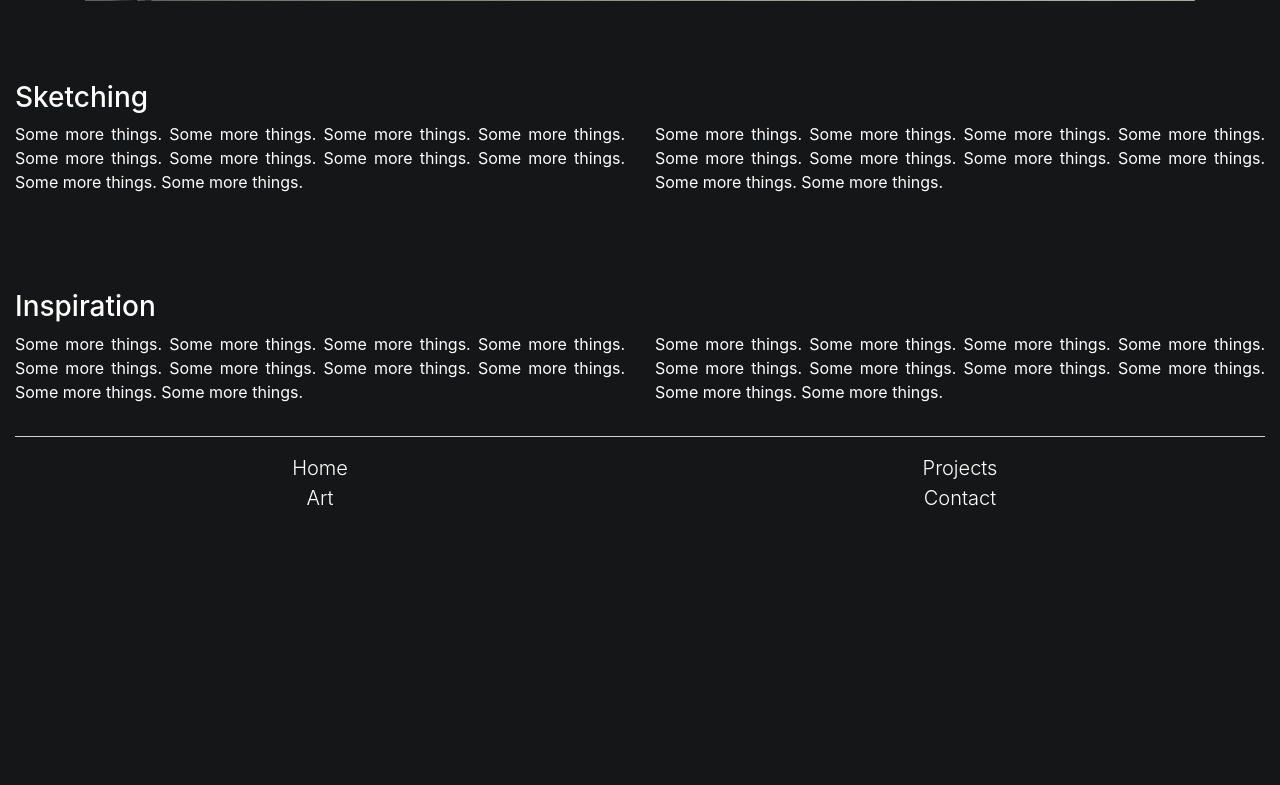
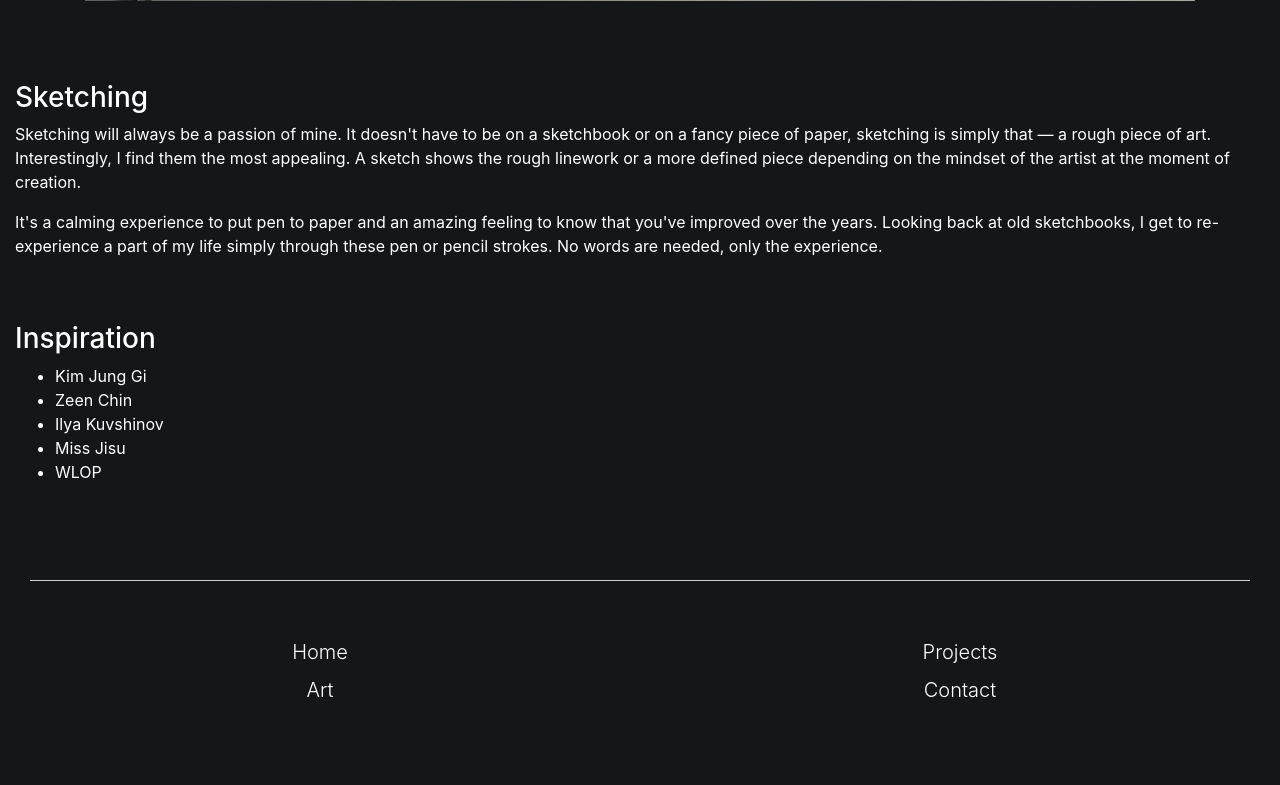
Before and after one commit to MicrowaveChan/Personal_Website, a Flask app: page /art in a window 1280 px wide. Shown: the part 1244-2029 px from the top of the page. Before the commit the page ends 1750 px from the top, so only its background shows below. Run offline with Flask 2, Linux system fonts and the light colour scheme; some libraries are stand-ins or nearby versions.

Commit message:
reworked the templates and added info

```diff
--- a/personal_website/static/css/style.css
+++ b/personal_website/static/css/style.css
@@ -3,13 +3,14 @@ body{
     background-color: #151617;
 }
 
+
 .jumbotron-bg{
+    height: 100vh;
     color: inherit;
     border-radius: 0;
     background-image: url('../img/bg1.jpg');
     background-size: cover;
     background-repeat: no-repeat;
-    min-height: 800px;
 }
 
 .my-light{
@@ -44,6 +45,10 @@ a:link , a:visited, a:active {
     margin-top : 5rem;
 }
 
+.margin-bot{
+    margin-bottom: 5rem;
+}
+
 .display-5 {
   font-size: 2rem;
   font-weight: 500;
--- a/personal_website/static/data/projects.csv
+++ b/personal_website/static/data/projects.csv
@@ -2,4 +2,3 @@ id,Project,url,Description,Language,Status
 1,Blackjack,https://github.com/MicrowaveChan/blackjack,Text-based blackjack,Python,WIP
 2,Personal Website,https://github.com/MicrowaveChan/Personal_Website,This website using bootstrap/flask,html/ python,WIP
 3,TicTacToe,https://github.com/MicrowaveChan/tic-tac-toe,TicTacToe using java swing/awt,java,WIP
-4,Dummy Project,,It's not real,java,Complete
--- a/personal_website/static/data/skills.csv
+++ b/personal_website/static/data/skills.csv
@@ -1,5 +1,4 @@
 Skill,Description,,,
-Software Development,Design and create new software,Modify and test existing software used in a broad range of businesses and industries,Development using Java,Development using Python
-Web Development,"Ability to create dynamic and user friendly front-end pages using Bootstrap, html and css.",Design and create functional back-end web services using Flask and SQL databases.,,
+Software Development,Design and create new software using Java/C#,Automation with Python
+Web Development,"Create dynamic and user friendly front-end pages using Bootstrap, html and css","Functional back-end web services using Flask, Javascript and SQL databases",,
 Community,Open source projects available on GitHub,,,
-Dummy Skill,Please note that all above skills are just dummy data and not an accurate representation of reality ( for now :) ),,,
--- a/personal_website/templates/art.html
+++ b/personal_website/templates/art.html
@@ -54,42 +54,41 @@
   </div>
 
   <div class="container-fluid margin-top">
-    <div class="row text-justify">
-      <div class="col-md-12">
+    <div class="row">
+      <div class="col-md-9">
         <h3>Sketching</h3>
       </div>
-      <div class="col-md-6">
+      <div class="col-md-12">
         <p>
-          Some more things. Some more things. Some more things. Some more things. Some more things.
-          Some more things. Some more things. Some more things. Some more things. Some more things.
+          Sketching will always be a passion of mine. It doesn't have to be on a sketchbook or on a
+          fancy piece of paper, sketching is simply that — a rough piece of art. Interestingly, I find
+          them the most appealing. A sketch shows the rough linework or a more defined piece depending
+          on the mindset of the artist at the moment of creation.
         </p>
-      </div>
-      <div class="col-md-6">
         <p>
-          Some more things. Some more things. Some more things. Some more things. Some more things.
-          Some more things. Some more things. Some more things. Some more things. Some more things.
+          It's a calming experience to put pen to paper and an amazing feeling to know that you've
+          improved over the years. Looking back at old sketchbooks, I get to re-experience a part of
+          my life simply through these pen or pencil strokes. No words are needed, only the experience.
         </p>
       </div>
     </div>
   </div>
 
-  <div class="container-fluid margin-top">
-    <div class="row text-justify">
+  <div class="container-fluid mt-5">
+    <div class="row">
       <div class="col-md-12">
         <h3>Inspiration</h3>
       </div>
-      <div class="col-md-6">
-        <p>
-          Some more things. Some more things. Some more things. Some more things. Some more things.
-          Some more things. Some more things. Some more things. Some more things. Some more things.
-        </p>
+      <div class="col-md-12">
+        <ul>
+          <li>Kim Jung Gi</li>
+          <li>Zeen Chin</li>
+          <li>Ilya Kuvshinov</li>
+          <li>Miss Jisu</li>
+          <li>WLOP</li>
+        </ul>
       </div>
-      <div class="col-md-6">
-        <p>
-          Some more things. Some more things. Some more things. Some more things. Some more things.
-          Some more things. Some more things. Some more things. Some more things. Some more things.
-        </p>
-      </div>
+
     </div>
   </div>
 {% endblock %}
--- a/personal_website/templates/base.html
+++ b/personal_website/templates/base.html
@@ -55,15 +55,15 @@
 	{% block content %}{% endblock %}
 	{% block footer %}
 		<footer>
-			<div class="container-fluid">
-				<div class="row text-center">
-					<div class="col-12">
-						<hr class="my-light">
-					</div>
-					<div class="col-md-6"><a class="lead light" href="{{ url_for('home') }}">Home</a> </div>
-					<div class="col-md-6"><a class="lead light" href="{{ url_for('projects') }}">Projects</a> </div>
-					<div class="col-md-6"><a class="lead light" href="{{ url_for('art') }}">Art</a> </div>
-					<div class="col-md-6"><a class="lead light" href="{{ url_for('contact') }}">Contact</a> </div>
+			<div class="container-fluid margin-top margin-bot">
+				<div class="col-12">
+					<hr class="my-light">
+				</div>
+				<div class="row text-center mt-5">
+					<div class="col-md-6 pt-2"><a class="lead light" href="{{ url_for('home') }}">Home</a> </div>
+					<div class="col-md-6 pt-2"><a class="lead light" href="{{ url_for('projects') }}">Projects</a> </div>
+					<div class="col-md-6 pt-2"><a class="lead light" href="{{ url_for('art') }}">Art</a> </div>
+					<div class="col-md-6 pt-2"><a class="lead light" href="{{ url_for('contact') }}">Contact</a> </div>
 
 				</div>
 			</div>
--- a/personal_website/templates/projects.html
+++ b/personal_website/templates/projects.html
@@ -4,8 +4,8 @@
 {% block title %} {{ super() }} - Projects{% endblock %}
 {% block content %}
   <div class="container-fluid margin-top">
-      <div class="col-md-12"><h1>Projects</h1></div>
-      <div class="container">
+      <div class="col-md-12"><h1>Open Source Projects</h1></div>
+      <div class="container-fluid mt-5">
           <table class="table table-hover table-dark">
             <thead>
               <tr>
```
Also changed, not shown: personal_website/templates/home.html (+10 -28 lines).
